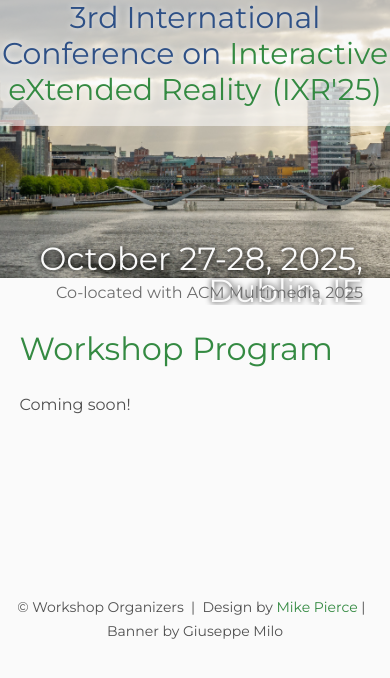
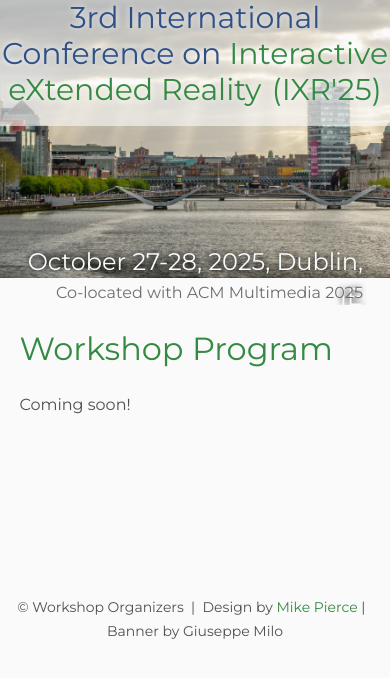
Before and after one commit to ixr-workshop/2025, a plain HTML site: page program/index.html in a window 390 px wide. Shown: the part 74-752 px from the top of the page. Drawn offline with nearby package versions, Linux system fonts and the light colour scheme; some packages are replaced by stand-ins of ours; files that its build step writes are made by us from their sources.

Commit message:
fixed banner on mobile

```diff
--- a/program/index.html
+++ b/program/index.html
@@ -46,9 +46,10 @@
             <span class="title1">3rd International Conference on </span><span class="title2">Interactive eXtended Reality</span> <span class="year">(IXR'25)</span>
         </div>
         <div class="bottom-right2">
-            October 27-28, 2025,  Dublin, IE
+            <span class="subtitle1">October 27-28, 2025,  Dublin, IE </span>
         </div>
-        <div class="bottom-right1">Co-located with ACM Multimedia 2025</div>
+        <div class="bottom-right1">
+            <span class="subtitle2">Co-located with ACM Multimedia 2025</span></div>
     </div>
 
 <div class="row">
```
Also changed, not shown: papers/index.html (+3 -3 lines), speakers/index.html (+3 -2 lines).
